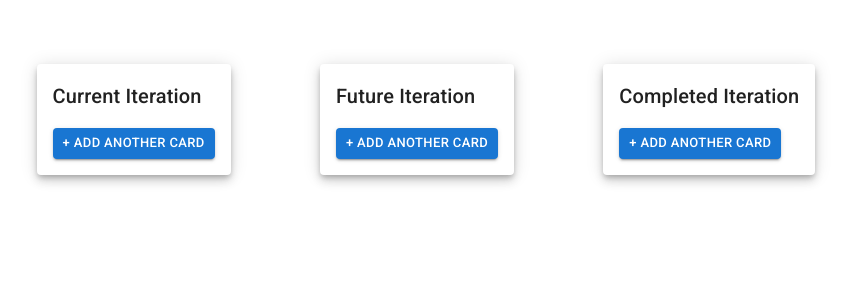
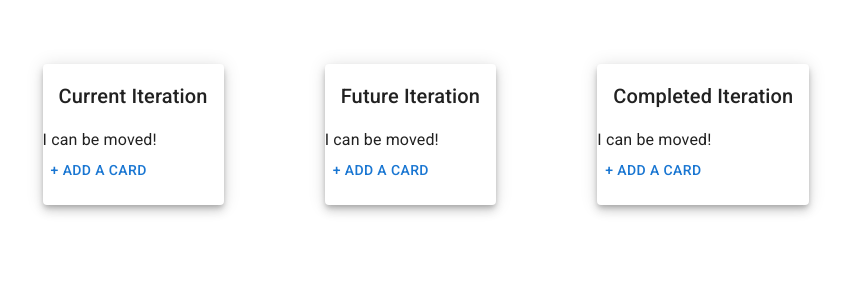
Before and after one commit to xchrisw92/trello_clone, a React (Create React App) app: page / in a window 1280 px wide. Shown: the top 300 px of the page, without its empty margins (206-1057 px from the left). Built offline with nearby package versions, Linux system fonts and the light colour scheme.

Commit message:
Began working draggable items

```diff
--- a/package.json
+++ b/package.json
@@ -16,6 +16,7 @@
     "@types/react-dom": "^18.0.6",
     "react": "^18.2.0",
     "react-dom": "^18.2.0",
+    "react-draggable": "^4.4.5",
     "react-scripts": "5.0.1",
     "typescript": "^4.7.4"
   },
--- a/src/components/AddNewCard.tsx
+++ b/src/components/AddNewCard.tsx
@@ -1,31 +1,33 @@
 import {Button, Grid, TextField} from "@mui/material";
-import React, {useState} from "react";
+import React, {KeyboardEventHandler, useState} from "react";
 
 interface AddNewCardProps {
   handleAddCard: Function,
 }
 
-const AddNewCard: React.FC<AddNewCardProps> = ({handleAddCard}: AddNewCardProps): JSX.Element =>{
+const AddNewCard: React.FC<AddNewCardProps> = ({handleAddCard}: AddNewCardProps): JSX.Element => {
   const [cardInput, setCardInput] = useState('');
 
-  const handleAddClick = () =>{
-    handleAddCard(cardInput);
+  const handleAddClick = (key: string) => {
+    if (key == 'Enter') {
+      handleAddCard(cardInput);
+    }
   }
 
   return (
-      <Grid container sx={{paddingBottom: 2, paddingLeft: 2}}>
-          <Grid item md={8}>
-              <TextField
-                  label={'Add New Card'}
-                  id={'Add New Card'}
-                  size={'small'}
-                  onChange={(event: React.ChangeEvent<HTMLInputElement>) => setCardInput(event.target.value)
-                  }/>
-          </Grid>
-          <Grid item md={4}>
-              <Button onClick={handleAddClick}>Add</Button>
-          </Grid>
+    <Grid container sx={{paddingBottom: 2, paddingLeft: 2}}>
+      <Grid item md={12}>
+        <TextField
+          label={'Enter a title for this card...'}
+          id={'Add New Card'}
+          margin={'normal'}
+          multiline
+          rows={4}
+          onChange={(event: React.ChangeEvent<HTMLInputElement>) => setCardInput(event.target.value)}
+          onKeyDown={(event: React.KeyboardEvent<HTMLDivElement>) => handleAddClick(event.key)}
+        />
       </Grid>
+    </Grid>
   );
 };
 export default AddNewCard;
--- /dev/null
+++ b/src/components/Item.tsx
@@ -0,0 +1,16 @@
+import React from "react";
+import Draggable from "react-draggable";
+
+interface ItemProps {
+  key?: number,
+  title?: string,
+}
+
+const Item: React.FC<ItemProps> = ({key, title}: ItemProps): JSX.Element => {
+  return(
+    <Draggable>
+      <div>I can be moved! </div>
+    </Draggable>
+  );
+};
+export default Item;
--- a/src/components/ItemContainer.tsx
+++ b/src/components/ItemContainer.tsx
@@ -2,6 +2,7 @@ import {Button, Grid, IconButton, Paper, Typography} from "@mui/material";
 import AddNewCard from "./AddNewCard";
 import React, {useState} from "react";
 import {Clear} from "@mui/icons-material";
+import Item from "./Item";
 
 interface ItemContainerProps {
   title: String,
@@ -37,11 +38,12 @@ const ItemContainer: React.FC<ItemContainerProps> = ({
             )
           })
         }
+        <Item/>
         {
           addCard && <AddNewCard handleAddCard={handleAddNewCard}/>
         }
-        <Grid container justifyContent={'space-between'} sx={{paddingLeft: 2}}>
-          <Button variant={'contained'} size={'small'} onClick={() => setAddCard(!addCard)}>+ Add Another Card</Button>
+        <Grid container justifyContent={'space-between'}>
+          <Button variant={'text'}  onClick={()=> setAddCard(!addCard)}>+ Add a card</Button>
           {addCard &&
               <IconButton aria-label={'close'} onClick={() => {setAddCard(false)}}>
                   <Clear/>
```
Also changed, not shown: 2 other files (tests, documents, lock files or other folders).
